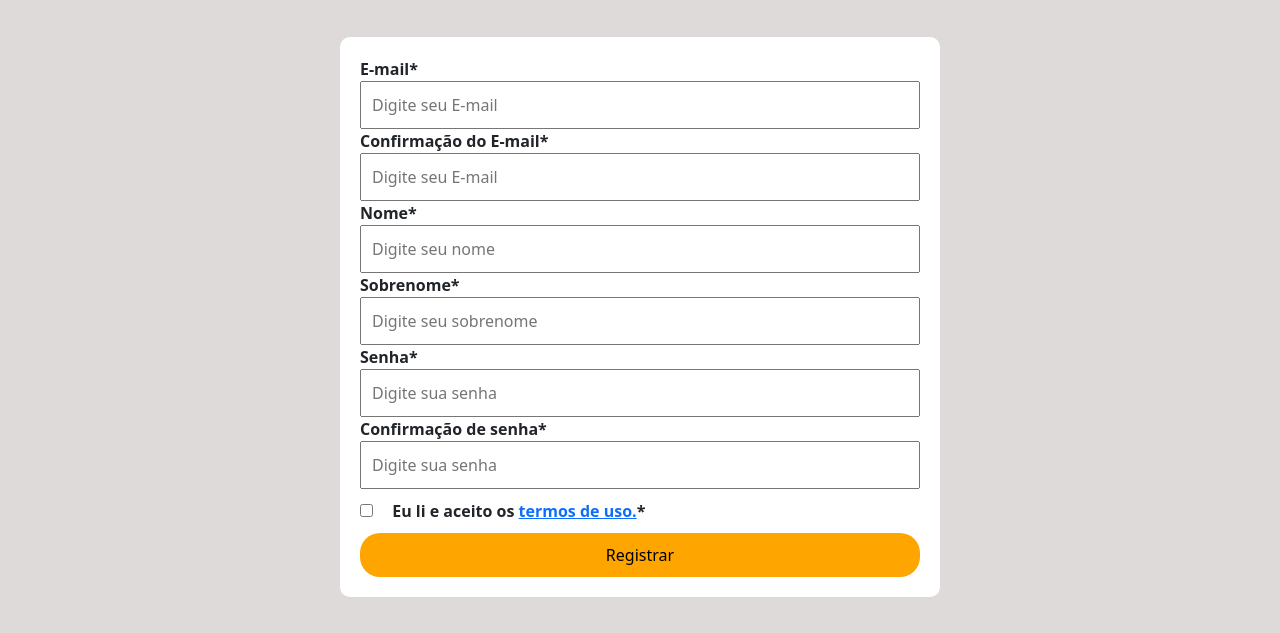
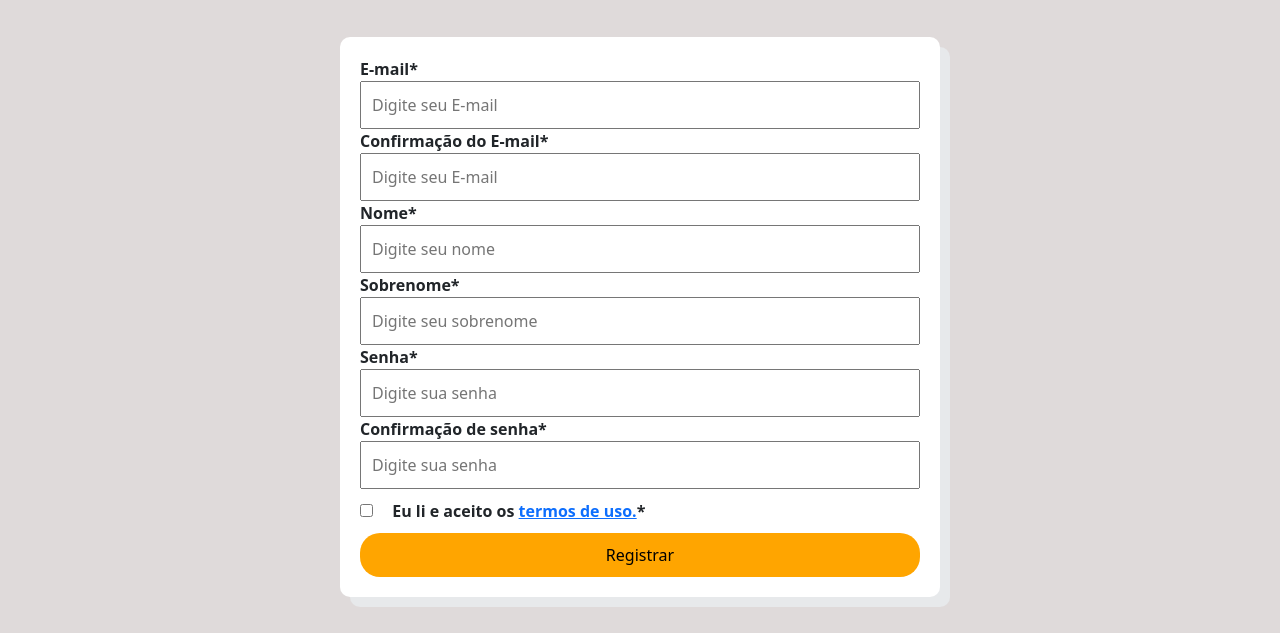
Before and after one commit to Pedrodtorres/Front-End-SA2-Atividade, a plain HTML site: page login.html in a window 1280 px wide. Shown: the part 133-766 px from the top of the page. Drawn offline with nearby package versions, Linux system fonts and the light colour scheme; files whose address does not match are found by name; a web font is replaced by a local one.

Commit message:
Add files via upload

```diff
--- a/css/style.css
+++ b/css/style.css
@@ -190,6 +190,7 @@ li{
     background-color: white;
     border-radius: 10px;
     padding: 20px;
+    box-shadow: 10px 10px #e7e9eb;
 }
 
 label{
@@ -379,28 +380,35 @@ input[type="submit"]{
     .footer-menu{
         height: 50px;
     }
+
     footer{
         height: 160px;
     }
+
     .banner-img img{
         width: 500px;
         height: 300px;
         margin-left: 15px;
         margin-top: 17px;
     }
+
     .noticias{
         height: 1500px;
     }
+
     .espaco-noticia-banner{
         display: block;
         height: 1200px;
     }
+
     .card-noticias{
         margin-left: 100px;
     }
+
     .texto-vermais-noticias a{
         margin-top: 0px;
     }
+
     .menu-ativo{
         display: flex;
     }
```
